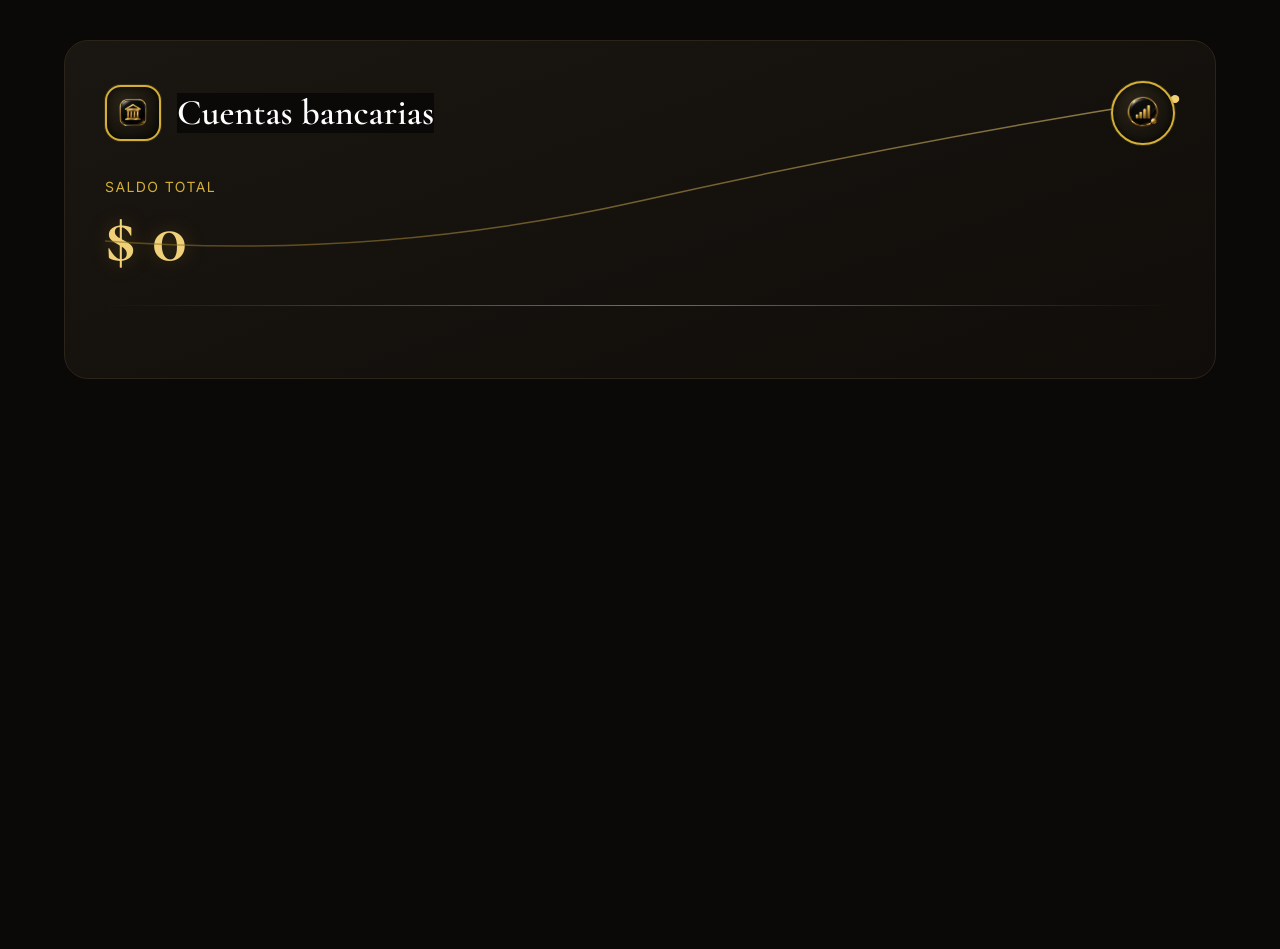
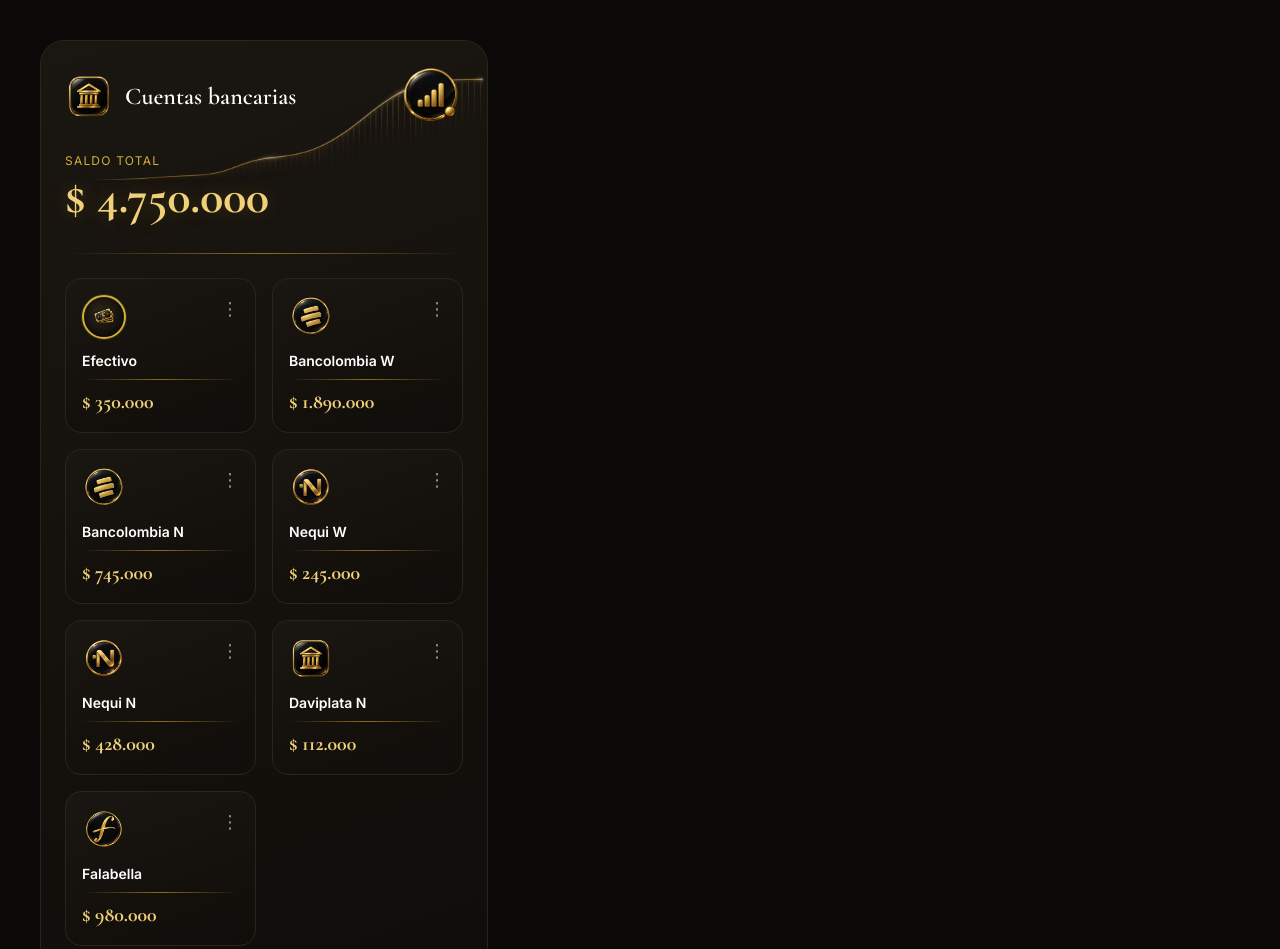
Before and after one commit to willfontalvo/dashboard-financiero, a plain HTML site: page preview-cuentas.html in a window 1280 px wide. Shown: the top 949 px of the page. Before the commit the page ends 800 px from the top, so only its background shows below. Drawn offline with nearby package versions, Linux system fonts and the light colour scheme.

```diff
--- a/preview-cuentas.html
+++ b/preview-cuentas.html
@@ -42,44 +42,74 @@
 </head>
 <body class="min-h-screen p-6 md:p-10">
 
-  <div class="max-w-6xl mx-auto card-cuenta rounded-3xl p-6 md:p-10">
+    <div class="max-w-md card-cuenta rounded-3xl p-6 overflow-hidden">
 
-      <!-- Encabezado -->
-    <div class="relative flex items-center justify-between mb-8 h-16">
-      <!-- Línea de gráfico decorativa -->
-        <svg class="absolute left-0 w-full z-0" viewBox="0 0 1000 220" preserveAspectRatio="none" style="overflow: visible; top: 10px; height: 220px;">
-             <path d="M0,150 Q250,170 500,110 T1000,8"
-              fill="none" stroke="url(#gradLinea)" stroke-width="1.5" opacity="0.55"/>
-             <circle cx="1000" cy="8" r="4" fill="var(--gold-light)"/>
-        <defs>
-          <linearGradient id="gradLinea" x1="0" y1="0" x2="1" y2="0">
-            <stop offset="0%" stop-color="var(--gold-dim)"/>
-            <stop offset="100%" stop-color="var(--gold-light)"/>
-            </linearGradient>
-        </defs>
-      </svg>
+     <!-- Encabezado + Saldo total (con línea de fondo) -->
+    <div class="relative mb-8">
 
-      <div class="relative z-10 flex items-center gap-4">
-        <div class="icon-square w-14 h-14 rounded-2xl flex items-center justify-center p-2.5" style="background-color: var(--bg);">
-          <img src="https://cdn.jsdelivr.net/gh/willfontalvo/dashboard-financiero@main/assets/icons/banco.png" class="w-full h-full object-contain" alt="Banco">
+      <img src="https://cdn.jsdelivr.net/gh/willfontalvo/dashboard-financiero@main/assets/icons/linea-grafico.png"
+           class="absolute object-contain z-0 pointer-events-none"
+           style="opacity: 0.6; top: 0px; bottom: -10px; right: -24px; width: 100%; object-position: right bottom;"
+           alt="Tendencia">
+
+      <div class="relative z-10">
+        <div class="flex items-center justify-between mb-6">
+          <div class="flex items-center gap-3">
+            <img src="https://cdn.jsdelivr.net/gh/willfontalvo/dashboard-financiero@main/assets/icons/banco.png" class="w-12 h-12 object-contain" alt="Banco">
+            <h1 class="font-display text-2xl font-semibold text-white">Cuentas bancarias</h1>
+          </div>
+          <img src="https://cdn.jsdelivr.net/gh/willfontalvo/dashboard-financiero@main/assets/icons/crecimiento.png" class="w-16 h-16 object-contain shrink-0" alt="Tendencia">
         </div>
-        <h1 class="font-display text-3xl md:text-4xl font-semibold text-white" style="background-color: var(--bg);">Cuentas bancarias</h1>
+
+        <p class="uppercase tracking-widest text-xs mb-1" style="color: var(--gold);">Saldo total</p>
+        <p id="saldoTotal" class="font-display text-5xl font-bold glow-text" style="color: var(--gold-light);">$ 0</p>
       </div>
-      <div class="icon-circle relative z-10 w-16 h-16 rounded-full flex items-center justify-center p-3 shrink-0">
-        <img src="https://cdn.jsdelivr.net/gh/willfontalvo/dashboard-financiero@main/assets/icons/crecimiento.png" class="w-full h-full object-contain" alt="Tendencia">
-      </div>
+
     </div>
 
-    <!-- Saldo total -->
-    <p class="uppercase tracking-widest text-sm mb-1" style="color: var(--gold);">Saldo total</p>
-    <p id="saldoTotal" class="font-display text-6xl md:text-7xl font-bold glow-text" style="color: var(--gold-light);">$ 0</p>
-
-    <div class="divider-gold my-8"></div>
-
-    <!-- Grid de cuentas -->
-    <div id="gridCuentas" class="grid grid-cols-1 sm:grid-cols-2 lg:grid-cols-4 gap-5"></div>
+    <div class="divider-gold my-6"></div>
+    <!-- Grid de cuentas: 2 columnas -->
+    <div id="gridCuentas" class="grid grid-cols-2 gap-4"></div>
 
   </div>
 
 <script>
-  // Datos de ejemplo — luego esto vendrá de tu Google Sheet real
+  const cuentas = [
+    { nombre: "Efectivo",      icono: "efectivo.png",    conCirculo: true,  saldo: 350000 },
+    { nombre: "Bancolombia W", icono: "bancolombia.png", conCirculo: false, saldo: 1890000 },
+    { nombre: "Bancolombia N", icono: "bancolombia.png", conCirculo: false, saldo: 745000 },
+    { nombre: "Nequi W",       icono: "nequi.png",       conCirculo: false, saldo: 245000 },
+    { nombre: "Nequi N",       icono: "nequi.png",       conCirculo: false, saldo: 428000 },
+    { nombre: "Daviplata N",   icono: "banco.png",       conCirculo: false, saldo: 112000 },
+    { nombre: "Falabella",     icono: "falabella.png",   conCirculo: false, saldo: 980000 },
+  ];
+
+  const formatoPesos = new Intl.NumberFormat('es-CO', { style: 'currency', currency: 'COP', maximumFractionDigits: 0 });
+  const grid = document.getElementById('gridCuentas');
+  let total = 0;
+
+  cuentas.forEach(c => {
+    total += c.saldo;
+    const icono = c.conCirculo
+      ? `<div class="icon-circle w-11 h-11 rounded-full flex items-center justify-center p-2">
+           <img src="https://cdn.jsdelivr.net/gh/willfontalvo/dashboard-financiero@main/assets/icons/${c.icono}" class="w-full h-full object-contain" alt="${c.nombre}">
+         </div>`
+      : `<img src="https://cdn.jsdelivr.net/gh/willfontalvo/dashboard-financiero@main/assets/icons/${c.icono}" class="w-11 h-11 object-contain" alt="${c.nombre}">`;
+
+    grid.innerHTML += `
+      <div class="card-cuenta rounded-2xl p-4 flex flex-col">
+        <div class="flex items-start justify-between mb-3">
+          ${icono}
+          <button class="text-lg" style="color: var(--text-dim);">&#8942;</button>
+        </div>
+        <p class="font-semibold text-white text-sm">${c.nombre}</p>
+        <div class="divider-gold my-2"></div>
+        <p class="font-display text-xl font-bold" style="color: var(--gold-light);">${formatoPesos.format(c.saldo)}</p>
+      </div>`;
+  });
+
+  document.getElementById('saldoTotal').textContent = formatoPesos.format(total);
+</script>
+
+</body>
+</html>
```
Also changed, not shown: assets/icons/ahorrado.png (added), assets/icons/gastos.png (added), assets/icons/ingresos.png (added).
